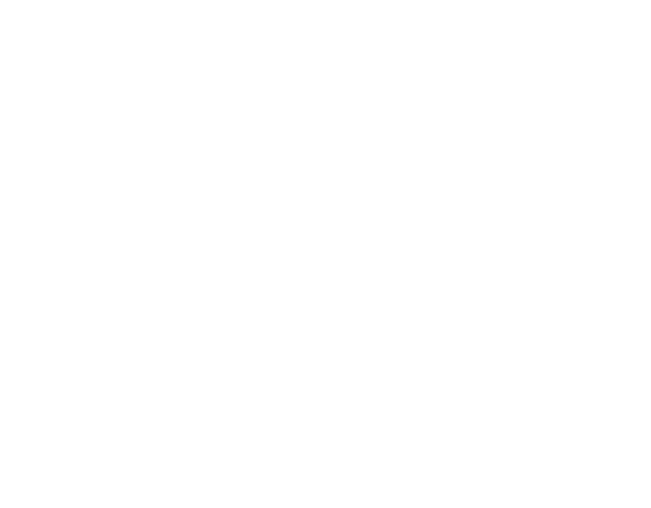
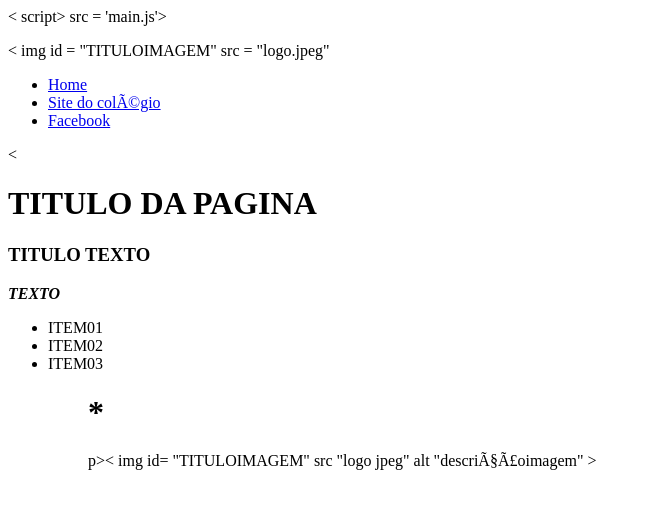
Before and after one commit to cowzym/maisa, a plain HTML site: page index.html in a window 1280 px wide. Shown: the whole page, without its empty margins (0-651 px from the left). Drawn offline with Linux system fonts and the light colour scheme.

Commit message:
Update index.html

```diff
--- a/index.html
+++ b/index.html
@@ -1,2 +1,42 @@
 <!DOCTYPE html>
-<html
+<html>
+  <head>
+    <meta charset = 'utf - 8'>
+    <meta http - arquiv ='x - UA - Compatible' content = IE edge'>
+    <title > ZARA SITE</title>
+    <meta name = 'viewport' content = 'width, initial - scale = 1'>
+    <link rel = 'stylesheet' type = 'text/css' media = 'screnn' href = 'style.css'>
+    < script> src = 'main.js'></script>
+  </head>
+  <body>
+      <header><p>< img id = "TITULOIMAGEM" src = "logo.jpeg"
+                   <nav>
+        <ul id = "lista01">
+          <li><a target = "_blank" href = "index.html" >Home</li>
+         <li><a target = "blank"
+href = "http://www.consultaescolas.pr.gov.br/" > Site do colégio </li>
+          <li><a target = "blank"
+href = "https://www.facebook.com/profile.php? id = 100009582499964" > Facebook </li ></a>
+        </ul>
+      </nav>
+      </header>
+  <main>
+        <<h1> TITULO DA PAGINA</h1>
+      <div class = "PRIMEIRO PARAGRAFO">
+  </main>
+  </body>
+  </head>
+</html>
+        <h3> TITULO TEXTO</h3>
+<p><i><b>TEXTO</b></i></p>
+<ul ID = "LISTA02">
+  <li>ITEM01</li>
+   <li>ITEM02</li>
+    <li>ITEM03</li>
+    <ul>
+    </div>
+      <h1>*</h1>
+    </main>
+      <footer>p>< img id= "TITULOIMAGEM" src "logo jpeg" alt "descriçãoimagem" ></px/footer>
+      </body
+      </html>
```
